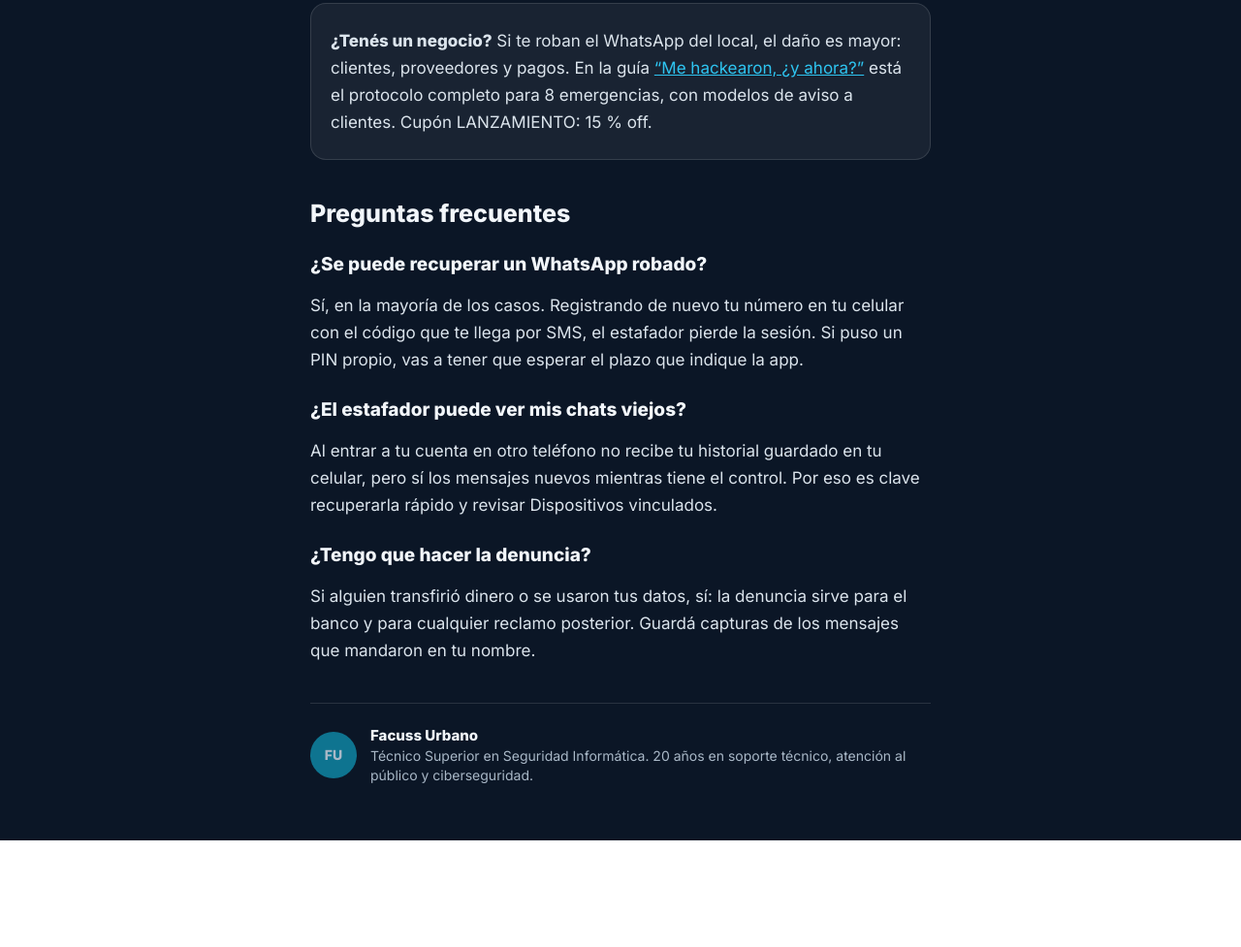
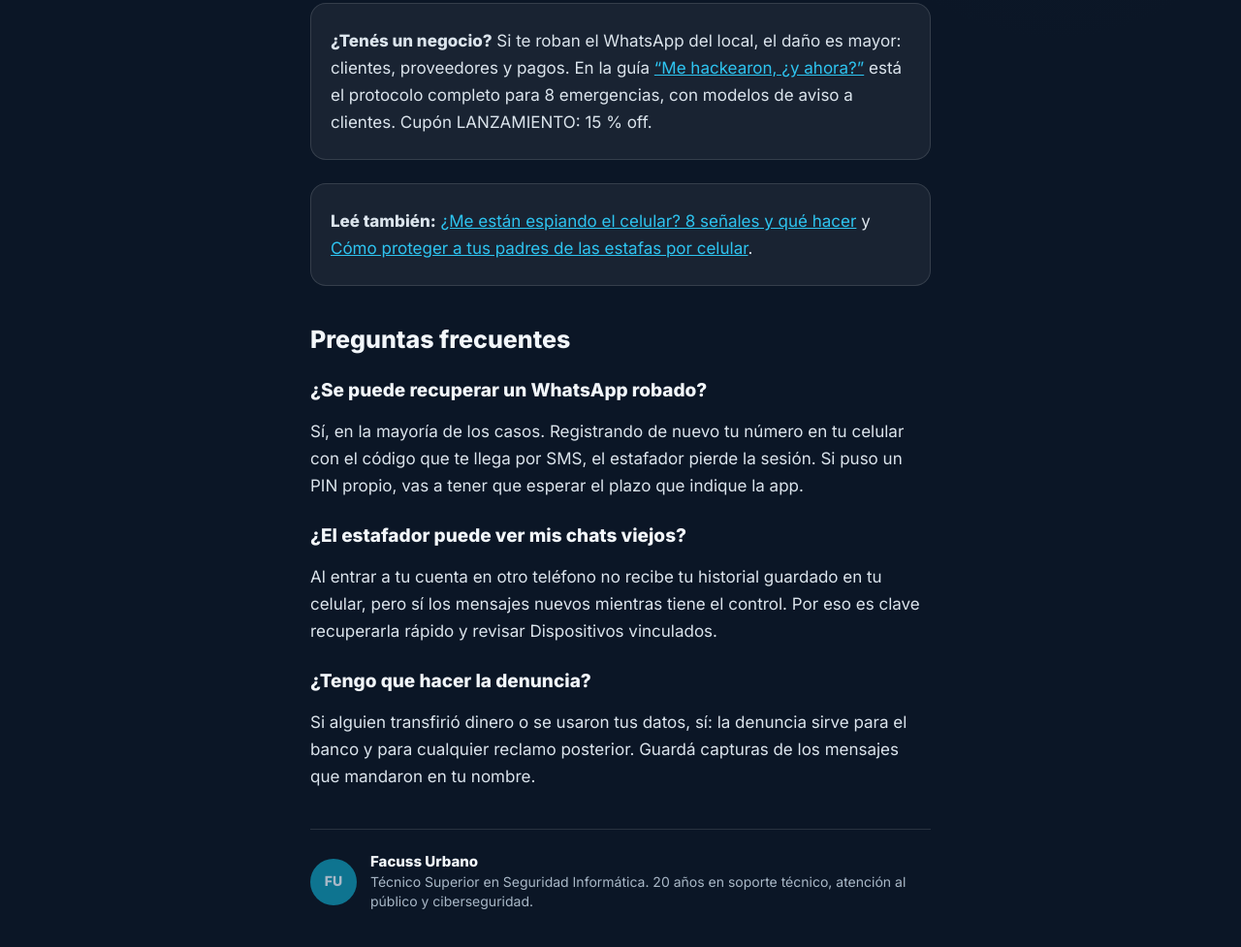
Before and after one commit to facussurbano-facuss/links, a plain HTML site: page blog/me-robaron-el-whatsapp/index.html in a window 1280 px wide. Shown: the part 3284-4261 px from the top of the page at 97% size. Before the commit the page ends 4151 px from the top, so only its background shows below. Drawn offline with Linux system fonts and the light colour scheme.

Commit message:
Update index.html

```diff
--- a/blog/me-robaron-el-whatsapp/index.html
+++ b/blog/me-robaron-el-whatsapp/index.html
@@ -73,6 +73,7 @@ ml('account', '2776969');
 <p>Y tres ajustes que llevan dos minutos: verificación en dos pasos activada, Dispositivos vinculados revisados una vez por mes, y que solo tus contactos puedan agregarte a grupos (Ajustes → Privacidad → Grupos).</p>
 <div class="box"><p><b>¿Tenés un negocio?</b> Si te roban el WhatsApp del local, el daño es mayor: clientes, proveedores y pagos. En la guía <a href="https://facussdigital.gumroad.com/l/jdujmc">“Me hackearon, ¿y ahora?”</a> está el protocolo completo para 8 emergencias, con modelos de aviso a clientes. Cupón LANZAMIENTO: 15 % off.</p></div>
 
+<div class="box"><p><b>Leé también:</b> <a href="https://facussurbano-facuss.github.io/links/blog/como-saber-si-me-espian-el-celular/">¿Me están espiando el celular? 8 señales y qué hacer</a> y <a href="https://facussurbano-facuss.github.io/links/blog/proteger-a-tus-padres-de-estafas/">Cómo proteger a tus padres de las estafas por celular</a>.</p></div>
 <h2>Preguntas frecuentes</h2><h3>¿Se puede recuperar un WhatsApp robado?</h3><p>Sí, en la mayoría de los casos. Registrando de nuevo tu número en tu celular con el código que te llega por SMS, el estafador pierde la sesión. Si puso un PIN propio, vas a tener que esperar el plazo que indique la app.</p><h3>¿El estafador puede ver mis chats viejos?</h3><p>Al entrar a tu cuenta en otro teléfono no recibe tu historial guardado en tu celular, pero sí los mensajes nuevos mientras tiene el control. Por eso es clave recuperarla rápido y revisar Dispositivos vinculados.</p><h3>¿Tengo que hacer la denuncia?</h3><p>Si alguien transfirió dinero o se usaron tus datos, sí: la denuncia sirve para el banco y para cualquier reclamo posterior. Guardá capturas de los mensajes que mandaron en tu nombre.</p>
 <div class="who"><div class="av">FU</div><div><strong>Facuss Urbano</strong>Técnico Superior en Seguridad Informática. 20 años en soporte técnico, atención al público y ciberseguridad.</div></div>
 </div></body></html>
```
